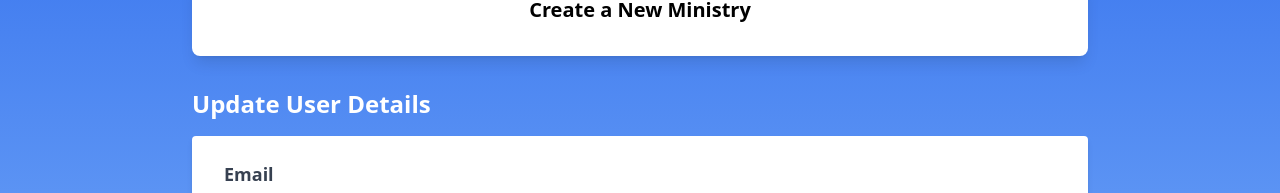
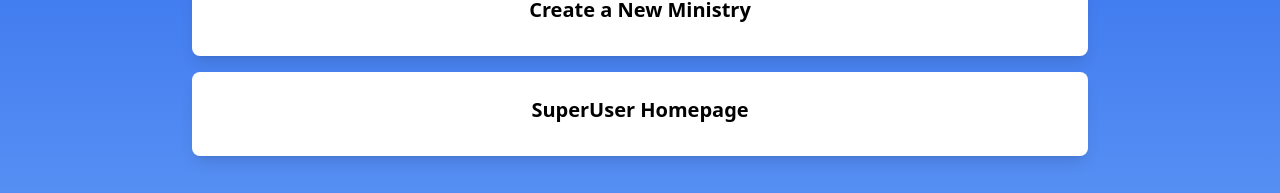
Before and after one commit to hayleyowen/ServeWell, a Next.js app: page /settings in a window 1280 px wide. Shown: the part 288-481 px from the top of the page. Built offline with nearby package versions, Linux system fonts and the light colour scheme; no server answers; the database is empty.

Commit message:
final changes before merge

```diff
--- a/app/components/buttons/SuperHomepageButton.tsx
+++ b/app/components/buttons/SuperHomepageButton.tsx
@@ -1,6 +1,6 @@
 export const SuperHomepageButton = () => {
     return (
-        <a href="/super-homepage" className="bg-blue-600 text-white p-6 rounded-lg shadow-lg text-center transition-transform transform hover:scale-105">
+        <a href="/super-homepage" className="bg-white p-6 rounded-lg shadow-lg text-center transition-transform transform hover:scale-105">
             <h3 className="text-xl font-bold mb-2">SuperUser Homepage</h3>
         </a>
     );
--- a/app/page.tsx
+++ b/app/page.tsx
@@ -3,7 +3,6 @@ import '@/app/globals.css';
 import { LoginButton } from './components/buttons/LoginButton';
 import { ChurchCreationButton } from './components/buttons/ChurchCreationButton';
 import Image from 'next/image';
-import { SuperHomepageButton } from './components/buttons/SuperHomepageButton';
 import  { useUser } from '@auth0/nextjs-auth0/client';
 import { useEffect } from 'react';
 
@@ -59,10 +58,9 @@ export default function Home() {
             <h1 className="text-4xl font-bold text-white">Welcome, {user.nickname}</h1>
             <Image src="/Servewell.png" width={500} height={500} alt="Logo"/>
           </div>
-          <div className="grid grid-cols-2 md:grid-cols-2 gap-8 w-full max-w-4xl">
+          <div className="grid grid-cols-1 md:grid-cols-1 gap-8 w-full max-w-4xl">
             <ChurchCreationButton />
             {/* <LoginButton /> */}
-            <SuperHomepageButton />
           </div>
         </div>
       </div>
--- a/app/settings/page.tsx
+++ b/app/settings/page.tsx
@@ -1,6 +1,7 @@
 import '@/app/globals.css';
 import { AssignmentPageButton } from '../components/buttons/AssignmentPage';
 import { MinistryCreationButton } from '../components/buttons/MinistryCreationButton';
+import { SuperHomepageButton } from '../components/buttons/SuperHomepageButton';
 import UserSettingsForm from '../components/forms/UserSettingsForm';
 
 export default function Settings() {
@@ -11,6 +12,7 @@ export default function Settings() {
           <div className="grid grid-rows-1 md:grid-rows-2 gap-4 w-full max-w-4xl">
             <AssignmentPageButton />
             <MinistryCreationButton />
+            <SuperHomepageButton />
           </div>
           <div className="mt-8 w-full max-w-4xl">
             <h1 className="text-2xl text-white font-bold mb-4">Update User Details</h1>
```
